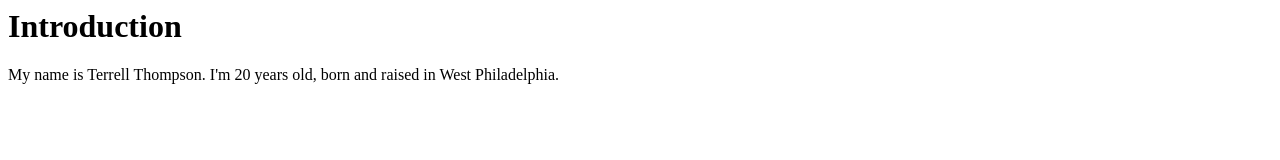
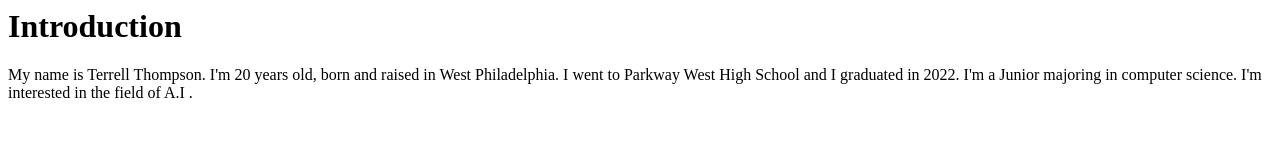
Before and after one commit to SRTRe11cat/CSCWrld, a plain HTML site: page index.html in a window 1280 px wide. Drawn offline with Linux system fonts and the light colour scheme.

Commit message:
Update index.html

```diff
--- a/index.html
+++ b/index.html
@@ -1,10 +1,12 @@
 <DOCTYPE html!>
   <html>
     <head>
-      <title> My Webpage !</title>
+      <title> About Me !</title>
       </head>
     <body>
       <h1> Introduction </h1>
-      <p>My name is Terrell Thompson. I'm 20 years old, born and raised in West Philadelphia.</p>
+      <p>My name is Terrell Thompson. I'm 20 years old, born and raised in West Philadelphia.
+      I went to Parkway West High School and I graduated in 2022. I'm a Junior majoring in computer science.
+      I'm interested in the field of A.I .</p>
       </body>
   </html>
```
